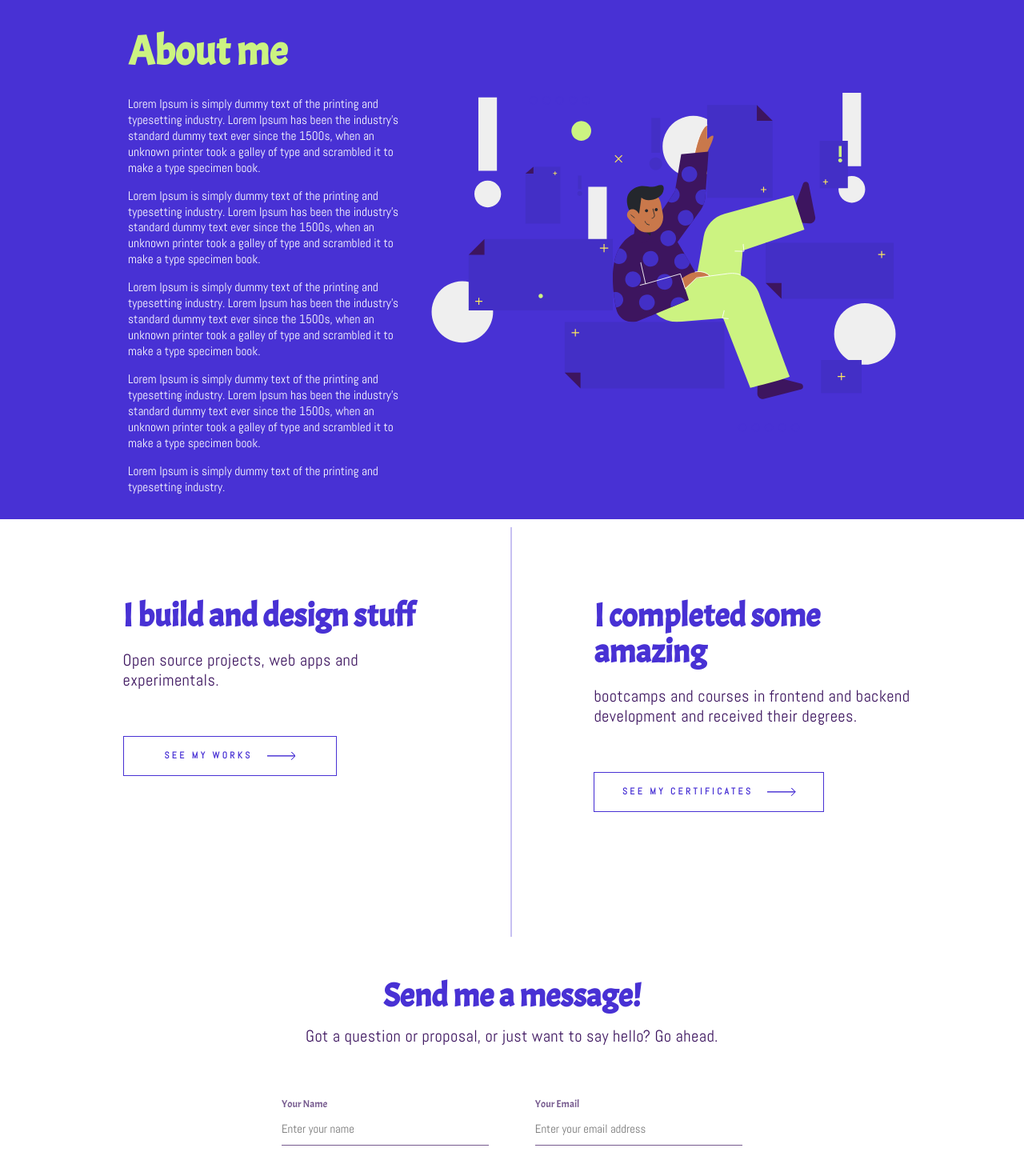
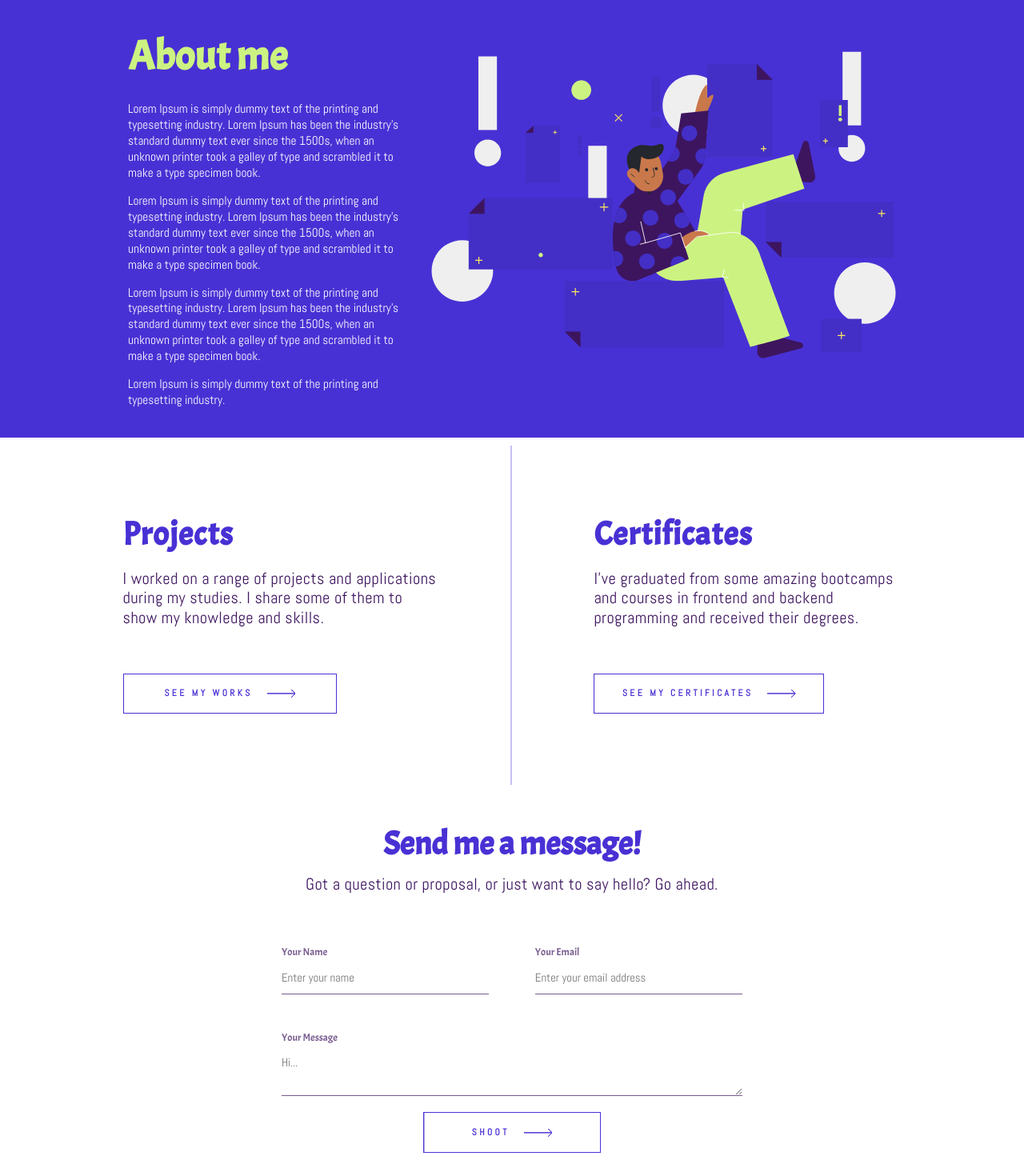
Before and after one commit to shahabhesaraki-dev/my-portfolio, a React (Create React App) app: page / in a window 1280 px wide. Shown: the part 1480-2950 px from the top of the page at 80% size. Built offline with nearby package versions, Linux system fonts and the light colour scheme.

Commit message:
HouseKeeping continues...

```diff
--- a/src/Components/Footer.js
+++ b/src/Components/Footer.js
@@ -10,7 +10,6 @@ const Footer = () => {
           <LinksDiv>
             <LinkUl>
               <Li>Shahabhes@gmail.com</Li>
-              <Li>+1 (438) 883-9936</Li>
               <Li>
                 <Link
                   href="https://github.com/shahabhesaraki-dev"
--- a/src/Components/SectionFive.js
+++ b/src/Components/SectionFive.js
@@ -61,7 +61,7 @@ const SectionFive = () => {
             </InnerMessageDiv>
           </ResponseMessageDiv>
 
-          <Button data-aos="fade-up">
+          <Button>
             <DivButton>
               <P>Shoot</P>
               <SvgButton
--- a/src/Components/SectionFour.js
+++ b/src/Components/SectionFour.js
@@ -14,12 +14,109 @@ const SectionFour = () => {
       <Wrapper>
         <SubDiv>
           <AllDives>
+            <FirstPart>
+              <Article data-aos="fade-right">
+                <ContentDiv>
+                  <Title>Projects</Title>
+                  <Paragraph>
+                    I worked on a range of projects and applications during my
+                    studies. I share some of them to show my knowledge and
+                    skills.
+                  </Paragraph>
+                </ContentDiv>
+              </Article>
+              <Button
+                onClick={() => {
+                  navigate("/works");
+                  setTimeout(() => {
+                    window.scrollTo(0, 0);
+                  }, 0);
+                }}
+              >
+                <DivButton data-aos="fade-up">
+                  <P>See my works</P>
+                  <SvgButton
+                    width="72"
+                    height="22"
+                    viewBox="0 0 72 22"
+                    xmlns="http://www.w3.org/2000/svg"
+                  >
+                    <path
+                      fill="none"
+                      stroke="#4831D4"
+                      strokeWidth="2"
+                      strokeMiterlimit="0"
+                      d="M.043 11.119h70.714M60.917 1.319l9.8 9.8-9.8 9.8"
+                    ></path>
+                    <Path
+                      fill="none"
+                      stroke="#4831D4"
+                      strokeWidth="2"
+                      strokeMiterlimit="0"
+                      d="M.043 11.119h70.714M60.917 1.319l9.8 9.8-9.8 9.8"
+                    ></Path>
+                  </SvgButton>
+                </DivButton>
+              </Button>
+            </FirstPart>
+            <SecondPart>
+              <Article data-aos="fade-left">
+                <ContentDiv>
+                  <Title>Certificates</Title>
+                  <Paragraph>
+                    I've graduated from some amazing bootcamps and courses in
+                    frontend and backend programming and received their degrees.
+                  </Paragraph>
+                </ContentDiv>
+              </Article>
+              <Button
+                onClick={() => {
+                  navigate("/certificate");
+                  setTimeout(() => {
+                    window.scrollTo(0, 0);
+                  }, 0);
+                }}
+              >
+                <DivButton data-aos="fade-up">
+                  <P>See my certificates</P>
+                  <SvgButton
+                    width="72"
+                    height="22"
+                    viewBox="0 0 72 22"
+                    xmlns="http://www.w3.org/2000/svg"
+                  >
+                    <path
+                      fill="none"
+                      stroke="#4831D4"
+                      strokeWidth="2"
+                      strokeMiterlimit="0"
+                      d="M.043 11.119h70.714M60.917 1.319l9.8 9.8-9.8 9.8"
+                    ></path>
+                    <Path
+                      fill="none"
+                      stroke="#4831D4"
+                      strokeWidth="2"
+                      strokeMiterlimit="0"
+                      d="M.043 11.119h70.714M60.917 1.319l9.8 9.8-9.8 9.8"
+                    ></Path>
+                  </SvgButton>
+                </DivButton>
+              </Button>
+            </SecondPart>
+          </AllDives>
+        </SubDiv>
+      </Wrapper>
+      <ResponsiveWrapper>
+        <SubDiv>
+          <AllDives>
             <FirstPart data-aos="fade-right">
               <Article>
                 <ContentDiv>
-                  <Title>I build and design stuff</Title>
+                  <Title>Projects</Title>
                   <Paragraph>
-                    Open source projects, web apps and experimentals.
+                    I worked on a range of projects and applications during my
+                    studies. I share some of them to show my knowledge and
+                    skills.
                   </Paragraph>
                 </ContentDiv>
               </Article>
@@ -60,103 +157,10 @@ const SectionFour = () => {
             <SecondPart data-aos="fade-left">
               <Article>
                 <ContentDiv>
-                  <Title>I completed some amazing</Title>
+                  <Title>certificates</Title>
                   <Paragraph>
-                    bootcamps and courses in frontend and backend development
-                    and received their degrees.
-                  </Paragraph>
-                </ContentDiv>
-              </Article>
-              <Button
-                onClick={() => {
-                  navigate("/certificate");
-                  setTimeout(() => {
-                    window.scrollTo(0, 0);
-                  }, 0);
-                }}
-              >
-                <DivButton>
-                  <P>See my certificates</P>
-                  <SvgButton
-                    width="72"
-                    height="22"
-                    viewBox="0 0 72 22"
-                    xmlns="http://www.w3.org/2000/svg"
-                  >
-                    <path
-                      fill="none"
-                      stroke="#4831D4"
-                      strokeWidth="2"
-                      strokeMiterlimit="0"
-                      d="M.043 11.119h70.714M60.917 1.319l9.8 9.8-9.8 9.8"
-                    ></path>
-                    <Path
-                      fill="none"
-                      stroke="#4831D4"
-                      strokeWidth="2"
-                      strokeMiterlimit="0"
-                      d="M.043 11.119h70.714M60.917 1.319l9.8 9.8-9.8 9.8"
-                    ></Path>
-                  </SvgButton>
-                </DivButton>
-              </Button>
-            </SecondPart>
-          </AllDives>
-        </SubDiv>
-      </Wrapper>
-      <ResponsiveWrapper>
-        <SubDiv>
-          <AllDives>
-            <FirstPart data-aos="fade-right">
-              <Article>
-                <ContentDiv>
-                  <Title>I build and design stuff</Title>
-                  <Paragraph>
-                    Open source projects, web apps and experimentals.
-                  </Paragraph>
-                </ContentDiv>
-              </Article>
-              <Button
-                onClick={() => {
-                  navigate("/works");
-                  setTimeout(() => {
-                    window.scrollTo(0, 0);
-                  }, 0);
-                }}
-              >
-                <DivButton>
-                  <P>See my works</P>
-                  <SvgButton
-                    width="72"
-                    height="22"
-                    viewBox="0 0 72 22"
-                    xmlns="http://www.w3.org/2000/svg"
-                  >
-                    <path
-                      fill="none"
-                      stroke="#4831D4"
-                      strokeWidth="2"
-                      strokeMiterlimit="0"
-                      d="M.043 11.119h70.714M60.917 1.319l9.8 9.8-9.8 9.8"
-                    ></path>
-                    <Path
-                      fill="none"
-                      stroke="#4831D4"
-                      strokeWidth="2"
-                      strokeMiterlimit="0"
-                      d="M.043 11.119h70.714M60.917 1.319l9.8 9.8-9.8 9.8"
-                    ></Path>
-                  </SvgButton>
-                </DivButton>
-              </Button>
-            </FirstPart>
-            <SecondPart data-aos="fade-left">
-              <Article>
-                <ContentDiv>
-                  <Title>I completed some amazing</Title>
-                  <Paragraph>
-                    bootcamps and courses in frontend and backend development
-                    and received their degrees.
+                    I've graduated from some amazing bootcamps and courses in
+                    frontend and backend programming and received their degrees.
                   </Paragraph>
                 </ContentDiv>
               </Article>
@@ -245,7 +249,7 @@ const SubDiv = styled.div`
   background-color: #fff;
 
   @media (min-width: 1024px) and (min-height: 665px) and (max-height: 1500px) {
-    min-height: 40em;
+    min-height: 30em;
   }
 
   @media (max-width: 900px) {
@@ -255,7 +259,7 @@ const SubDiv = styled.div`
 
 const AllDives = styled.div`
   @media (min-width: 1024px) and (min-height: 665px) and (max-height: 1500px) {
-    min-height: 40em;
+    min-height: 30em;
   }
   width: 100%;
   display: flex;
@@ -296,9 +300,7 @@ const SecondPart = styled.div`
   border-style: solid;
   border-width: 0 0 0.15rem 0;
   border-color: rgba(72, 49, 212, 0.3);
-
   width: 50%;
-
   padding: 6.95em;
   padding-left: 8em;
   @media (max-width: 900px) {
@@ -328,6 +330,7 @@ const Title = styled.h1`
   font-weight: 900;
   line-height: 1.1;
   color: #4831d4;
+  letter-spacing: 1px;
 `;
 
 const Paragraph = styled.p`
--- a/src/Components/SectionOne.js
+++ b/src/Components/SectionOne.js
@@ -29,7 +29,7 @@ const SectionOne = () => {
           <Article>
             <TextDiv>
               <Title data-aos="fade-left">Full-Stack</Title>
-              <Title data-aos="fade-right">Developer</Title>
+              <Title data-aos="fade-left">Developer</Title>
               <Paragraph data-aos="fade-up">Hello, I'm Shahab.</Paragraph>
               <Paragraph data-aos="fade-up">
                 Thank you for visiting my portfolio website.
--- a/src/Components/SectionThree.js
+++ b/src/Components/SectionThree.js
@@ -15,12 +15,6 @@ const SectionThree = () => {
             <ContentDiv>
               <Title data-aos="fade-up">About me</Title>
               <br />
-              <Paragraph data-aos="fade-up">
-                Lorem Ipsum is simply dummy text of the printing and typesetting
-                industry. Lorem Ipsum has been the industry's standard dummy
-                text ever since the 1500s, when an unknown printer took a galley
-                of type and scrambled it to make a type specimen book.
-              </Paragraph>
               <Paragraph data-aos="fade-up">
                 Lorem Ipsum is simply dummy text of the printing and typesetting
                 industry. Lorem Ipsum has been the industry's standard dummy
@@ -1438,7 +1432,7 @@ const Paragraph = styled.p`
 
 const Svg = styled.svg`
   @media (min-width: 1000px) {
-    height: 50.14em;
+    height: 42.14em;
   }
   flex-shrink: 0;
   max-width: inherit;
--- a/src/Components/SectionTwo.js
+++ b/src/Components/SectionTwo.js
@@ -27,7 +27,7 @@ const SectionTwo = () => {
         <FirstSection>
           <FirstContent>
             <Title>Front-End</Title>
-            <Ul data-aos="fade-right">
+            <Ul data-aos="fade-left">
               <Li>
                 <Image src={HTML} />
                 <SkillsName>HTML</SkillsName>
@@ -80,7 +80,7 @@ const SectionTwo = () => {
         <SecondSection>
           <SecondContent>
             <Title>Back-End/ Tools</Title>
-            <Ul data-aos="fade-left">
+            <Ul data-aos="fade-right">
               <Li>
                 <LittleBigger src={NODE} />
                 <SkillsName style={{ marginTop: "6px" }}>Node</SkillsName>
```
